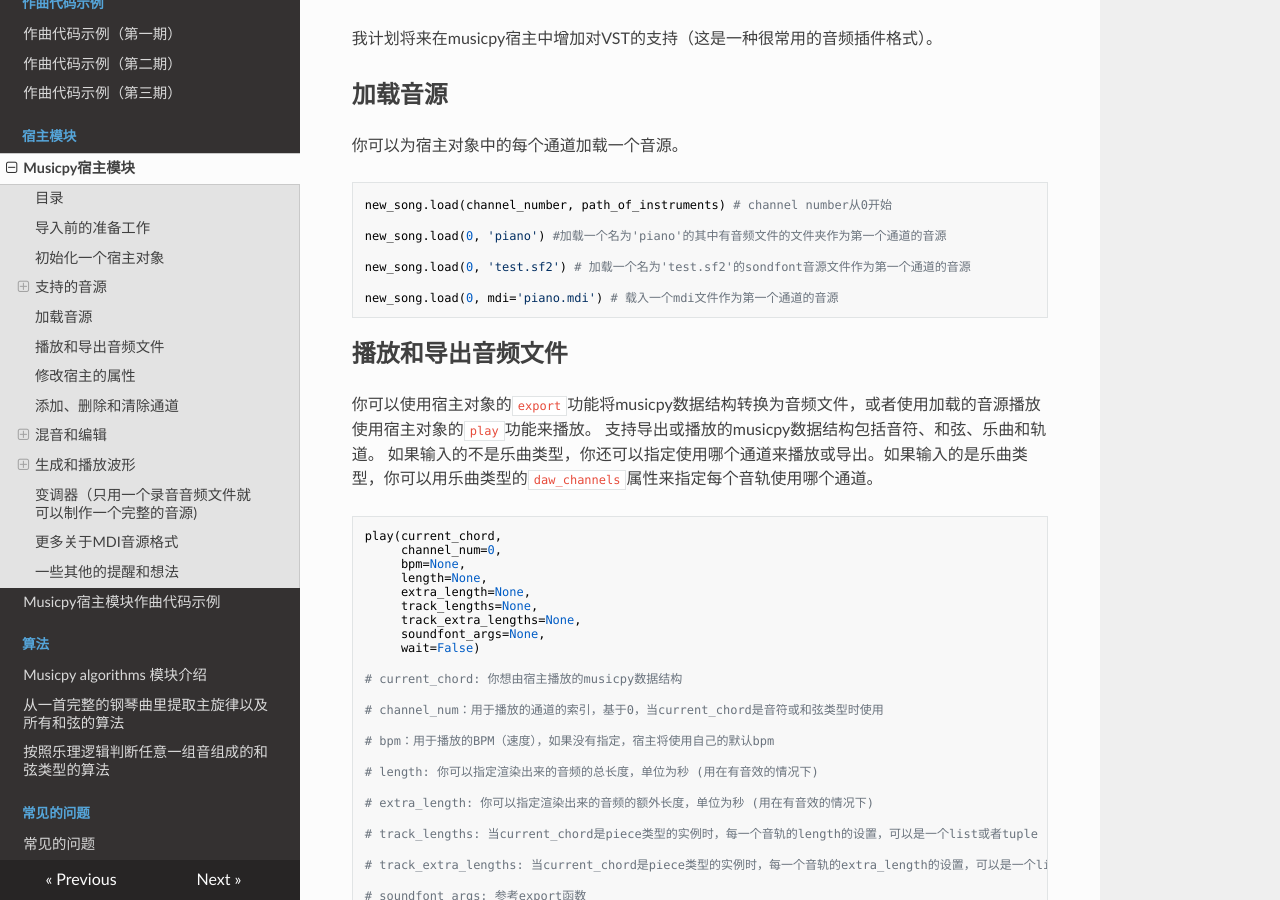
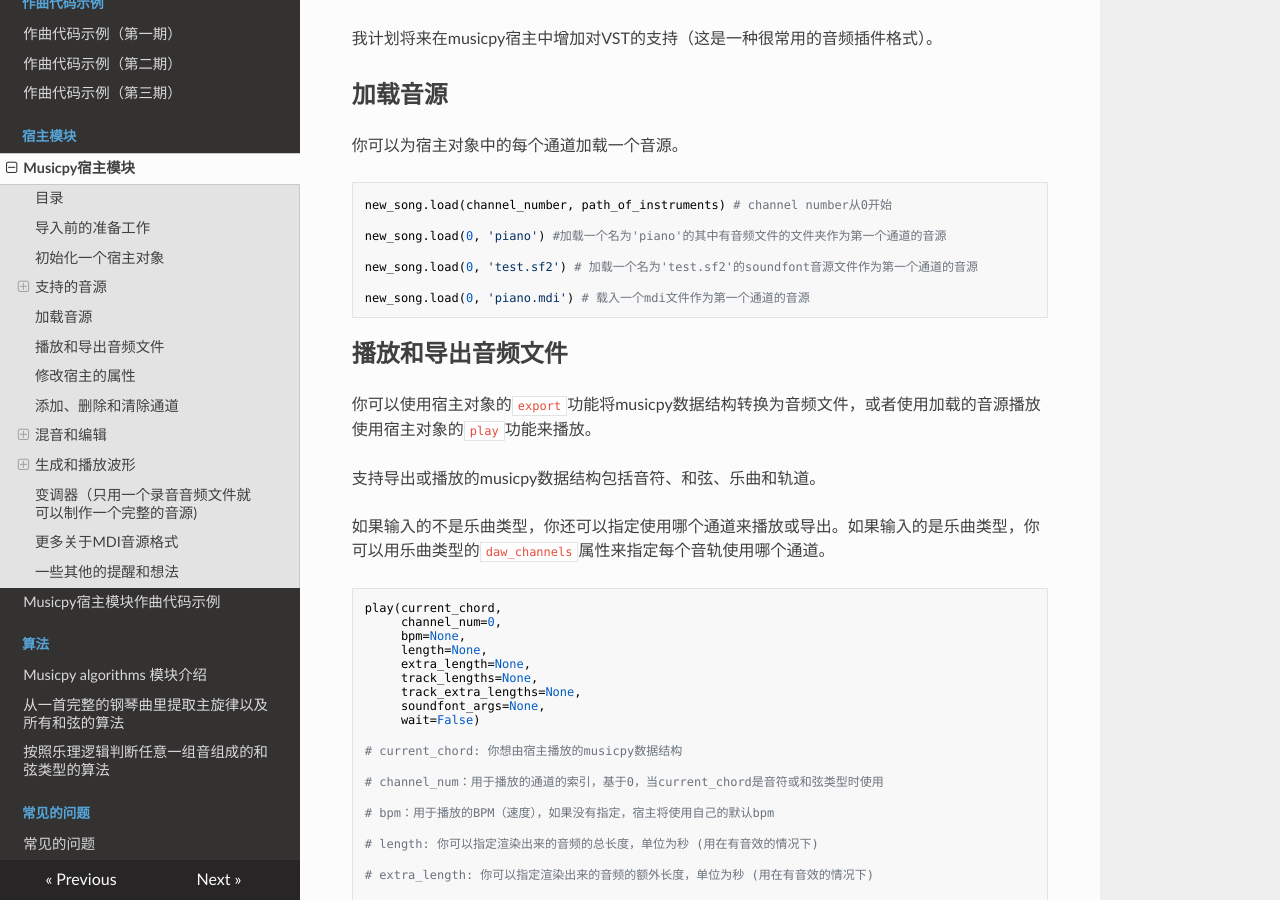
Before and after one commit to Rainbow-Dreamer/musicpy_docs_zh_CN, an MkDocs documentation site: the page built from docs/Musicpy daw module.md, in a window 1280 px wide and 900 px high, scrolled down 2513 px. Built offline with MkDocs 1.6.1, drawn with Linux system fonts in a browser that asks for light colours; nearby versions of some CDN libraries; some of the changed text lies outside the part shown.

Commit message:
Update Musicpy daw module.md

````diff
--- a/docs/Musicpy daw module.md
+++ b/docs/Musicpy daw module.md
@@ -87,17 +87,19 @@ new_song.load(channel_number, path_of_instruments) # channel number从0开始
 
 new_song.load(0, 'piano') #加载一个名为'piano'的其中有音频文件的文件夹作为第一个通道的音源
 
-new_song.load(0, 'test.sf2') # 加载一个名为'test.sf2'的sondfont音源文件作为第一个通道的音源
+new_song.load(0, 'test.sf2') # 加载一个名为'test.sf2'的soundfont音源文件作为第一个通道的音源
 
-new_song.load(0, mdi='piano.mdi') # 载入一个mdi文件作为第一个通道的音源
+new_song.load(0, 'piano.mdi') # 载入一个mdi文件作为第一个通道的音源
 ```
 
 ## 播放和导出音频文件
 
-你可以使用宿主对象的`export`功能将musicpy数据结构转换为音频文件，或者使用加载的音源播放
-使用宿主对象的`play`功能来播放。
+你可以使用宿主对象的`export`功能将musicpy数据结构转换为音频文件，或者使用加载的音源播放使用宿主对象的`play`功能来播放。
+
 支持导出或播放的musicpy数据结构包括音符、和弦、乐曲和轨道。
+
 如果输入的不是乐曲类型，你还可以指定使用哪个通道来播放或导出。如果输入的是乐曲类型，你可以用乐曲类型的`daw_channels`属性来指定每个音轨使用哪个通道。
+
 ```python
 play(current_chord,
      channel_num=0,
@@ -757,7 +759,7 @@ F#2,CH1
 ```
 然后使用
 ```python
-new_song.load(2, mdi='drum.mdi')
+new_song.load(2, 'drum.mdi')
 ```
 来加载鼓的音源 (如果鼓的MDI文件的名称是drum.mdi)
 
````
Also changed, not shown: other parts of docs/Musicpy daw module.md (+2 -2 lines).
